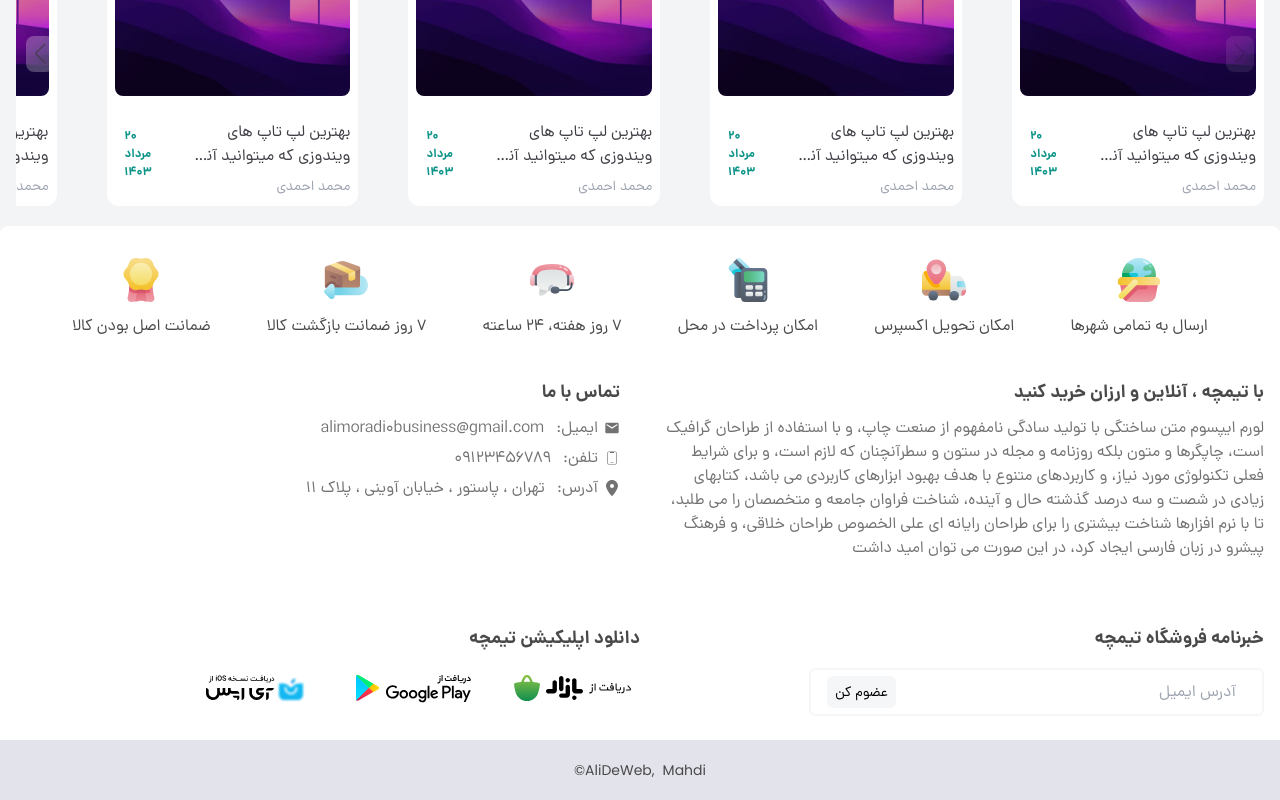
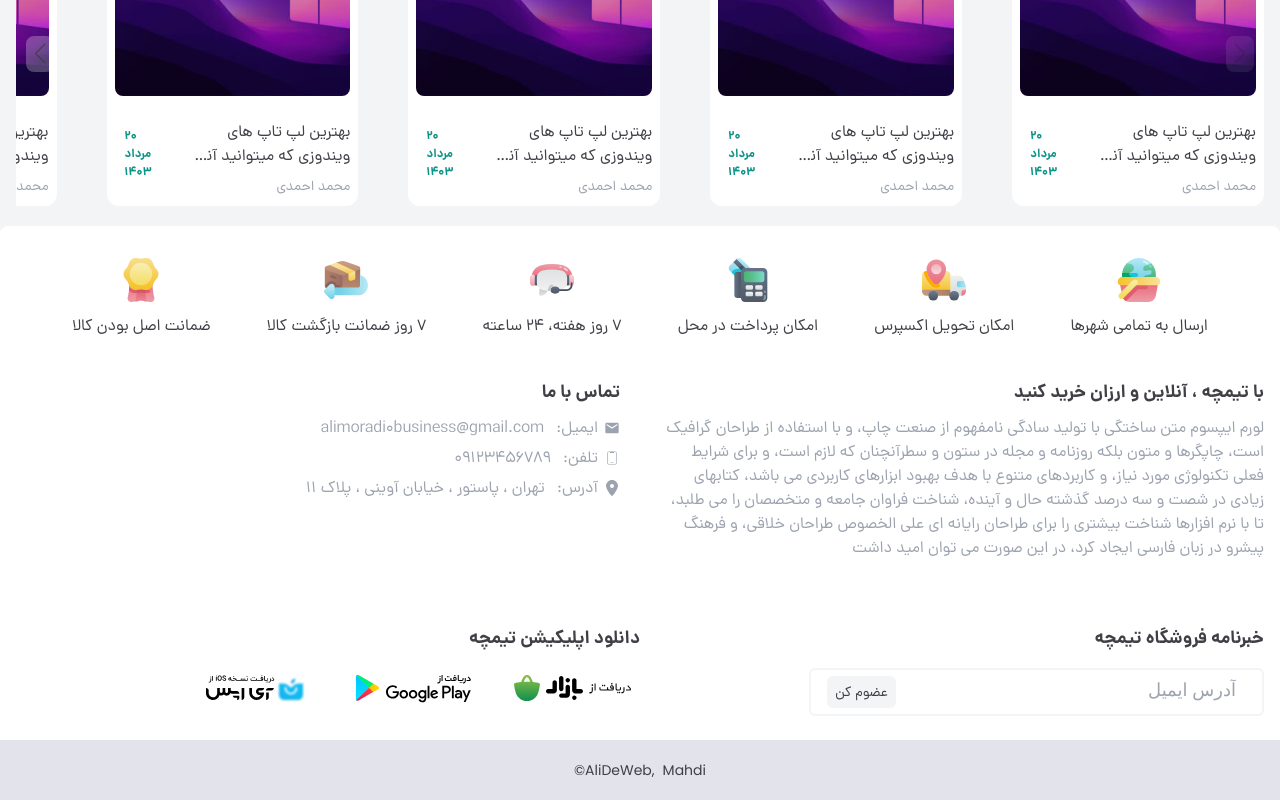
Before and after one commit to AliDeWeb/Online_Shop_reactApp, a React (Vite) app in the folder frontend/: page /home in a window 1280 px wide. Shown: the part 3049-3849 px from the top of the page. Built offline with nearby package versions, Linux system fonts and the light colour scheme.

Commit message:
footer colors changed

```diff
--- a/frontend/src/components/Footer/Footer.jsx
+++ b/frontend/src/components/Footer/Footer.jsx
@@ -22,7 +22,7 @@ export default function Footer() {
       <div>
         <div>
           <div className="container">
-            <div className="flex items-center justify-evenly flex-wrap lg:flex-nowrap child:w-1/4 gap-6 lg:gap-0 lg:child:w-auto text-[#494949]">
+            <div className="flex items-center justify-evenly flex-wrap lg:flex-nowrap child:w-1/4 gap-6 lg:gap-0 lg:child:w-auto text-zinc-700">
               <div className="flex flex-col justify-center items-center gap-3 font-dana">
                 <div className="w-[44px]">
                   <img src={shoppingBasket} alt="icon" />
@@ -93,10 +93,10 @@ export default function Footer() {
           <div className="container">
             <div className="flex sm:flex-nowrap flex-wrap child:w-full sm:child:w-1/2 sm:gap-0 gap-5">
               <div className="sm:pl-5">
-                <h3 className="font-danaBold lg:text-lg text-[#494949]">
+                <h3 className="font-danaBold lg:text-lg text-zinc-700">
                   با تیمچه ، آنلاین و ارزان خرید کنید
                 </h3>
-                <p className="font-dana mt-2.5 lg:text-base text-sm lg:line-clamp-none line-clamp-5 text-[#727272]">
+                <p className="font-dana mt-2.5 lg:text-base text-sm lg:line-clamp-none line-clamp-5 text-gray-400">
                   لورم ایپسوم متن ساختگی با تولید سادگی نامفهوم از صنعت چاپ، و
                   با استفاده از طراحان گرافیک است، چاپگرها و متون بلکه روزنامه و
                   مجله در ستون و سطرآنچنان که لازم است، و برای شرایط فعلی
@@ -109,13 +109,13 @@ export default function Footer() {
                 </p>
               </div>
               <div className="sm:pr-5">
-                <h3 className="font-danaBold lg:text-lg text-[#494949]">
+                <h3 className="font-danaBold lg:text-lg text-zinc-700">
                   تماس با ما
                 </h3>
 
-                <ul className="text-[#727272] mt-2.5 font-dana lg:text-base text-sm">
+                <ul className="text-gray-400 mt-2.5 font-dana lg:text-base text-sm">
                   <li className="flex items-center mb-1.5">
-                    <MdEmail color="#727272" className="ml-1.5" size="1rem" />
+                    <MdEmail className="ml-1.5" size="1rem" />
                     ایمیل:
                     <a
                       className="mr-3"
@@ -125,18 +125,14 @@ export default function Footer() {
                     </a>
                   </li>
                   <li className="flex items-center mb-1.5">
-                    <CiMobile3 color="#727272" className="ml-1.5" size="1rem" />
+                    <CiMobile3 className="ml-1.5" size="1rem" />
                     تلفن:
                     <a className="mr-3" href="tel:+989123456789">
                       09123456789
                     </a>
                   </li>
                   <li className="flex items-center">
-                    <FaLocationDot
-                      color="#727272"
-                      className="ml-1.5"
-                      size="1rem"
-                    />
+                    <FaLocationDot className="ml-1.5" size="1rem" />
                     آدرس:
                     <span className="mr-3">
                       تهران ، پاستور ، خیابان آوینی ، پلاک 11
@@ -152,22 +148,22 @@ export default function Footer() {
           <div className="container">
             <div className="flex lg:items-start lg:justify-start flex-wrap lg:flex-nowrap child:w-full gap-4 lg:gap-0 lg:child:w-1/2">
               <div>
-                <h3 className="font-danaBold lg:text-lg text-[#494949]">
+                <h3 className="font-danaBold lg:text-lg text-zinc-700">
                   خبرنامه فروشگاه تیمچه
                 </h3>
-                <div className="mt-4 border-2 border-[#f4f6f8] border-solid rounded-md py-1.5 px-4 w-full lg:w-max">
+                <div className="mt-4 border-2 border-gray-100 border-solid rounded-md py-1.5 px-4 w-full lg:w-max">
                   <input
                     type="text"
                     placeholder="آدرس ایمیل"
-                    className="border-none outline-none font-dana bg-transparent px-2.5 w-[calc(100%-(68.77px))] lg:w-[350px]"
+                    className="text-zinc-700 border-none outline-none font-poppins text-lg bg-transparent px-2.5 w-[calc(100%-(68.77px))] lg:w-[350px]"
                   />
-                  <button className="font-dana bg-[#f4f6f8] py-1.5 px-2 rounded-md text-sm transition-all hover:text-white hover:bg-[#673ab7]">
+                  <button className="text-zinc-700 font-dana bg-gray-100 py-1.5 px-2 rounded-md text-sm">
                     عضوم کن
                   </button>
                 </div>
               </div>
               <div>
-                <h3 className="font-danaBold lg:text-lg text-[#494949]">
+                <h3 className="font-danaBold lg:text-lg text-zinc-700">
                   دانلود اپلیکیشن تیمچه
                 </h3>
                 <div className="mt-4 lg:w-max flex items-center justify-between lg:justify-start lg:gap-6 w-full">
@@ -200,11 +196,11 @@ export default function Footer() {
 
         <div className="py-5 bg-[#e3e3eb]">
           <p
-            className="flex items-center justify-center font-poppins text-sm text-[#494949]"
+            className="flex items-center justify-center font-poppins text-sm text-zinc-700"
             style={{ direction: `ltr` }}
           >
             &copy; <a href="https://www.github.com/AliDeWeb">AliDeWeb</a>,
-            <a href="https://www.github.com/mahdidesignerrr" className="ml-2">
+            <a href="https://www.mahdidesigner.pw" className="ml-2">
               Mahdi
             </a>
           </p>
```
